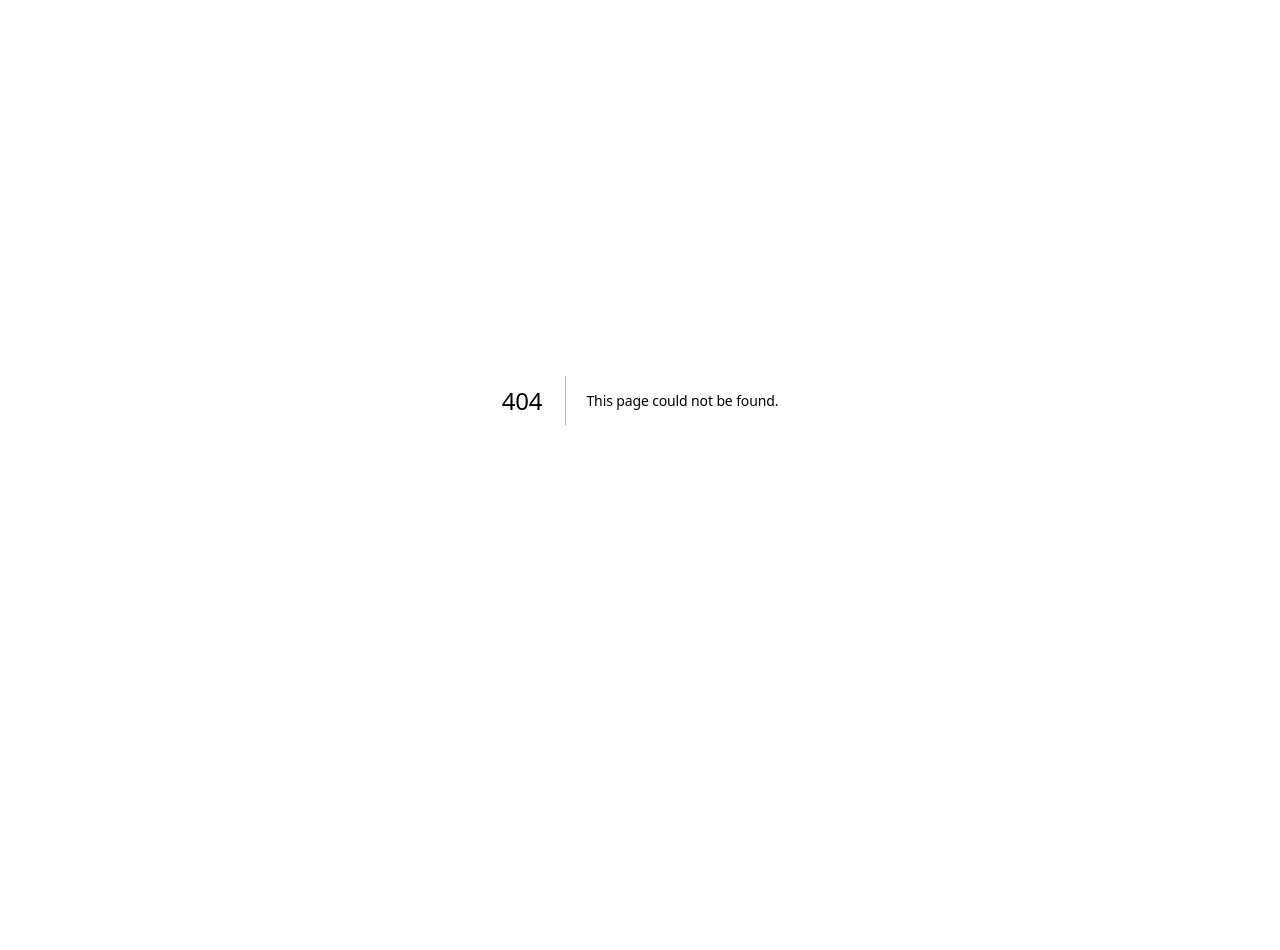
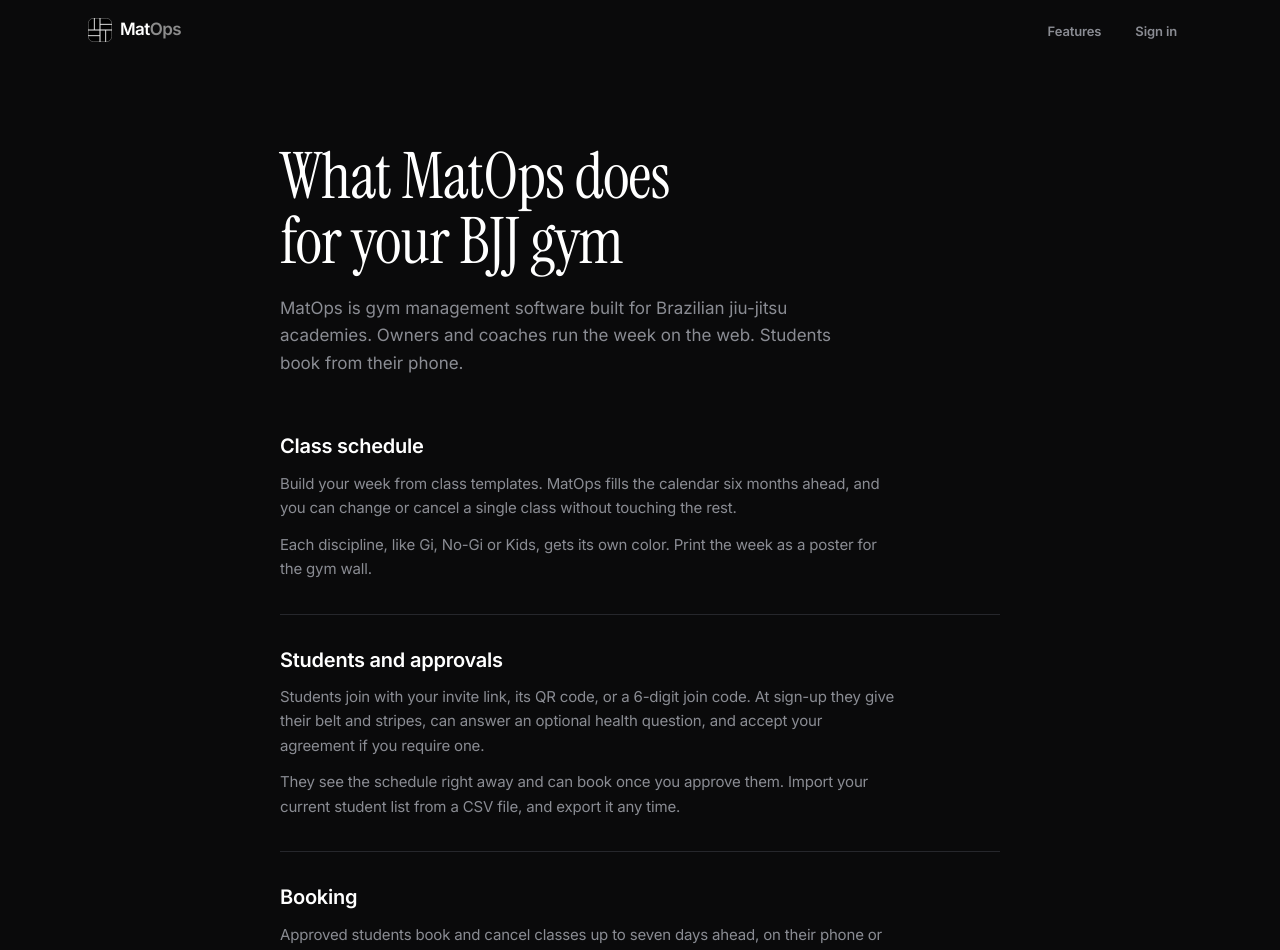
Before and after one commit to ynadtochii/matops, a Next.js app in the folder apps/nextjs/: page /features in a window 1280 px wide. Before the commit this address had no page. Shown: the top 950 px of the page. Before the commit the page ends 800 px from the top, so only its background shows below. Built offline with nearby package versions, Linux system fonts and the light colour scheme; what @t3-oss/env-nextjs would draw is missing.

Commit message:
Add features page, landing FAQ and AI crawler access

```diff
--- a/apps/nextjs/src/app/_components/contact.ts
+++ b/apps/nextjs/src/app/_components/contact.ts
@@ -1,3 +1,5 @@
 export const CONTACT_EMAIL = "yevhenii.tech@gmail.com";
 
 export const REQUEST_ACCESS_HREF = `mailto:${CONTACT_EMAIL}?subject=${encodeURIComponent("MatOps access for my gym")}&body=${encodeURIComponent("Gym name:\nCity:\nAbout how many students:\n")}`;
+
+export const PRICING_HREF = `mailto:${CONTACT_EMAIL}?subject=${encodeURIComponent("MatOps pricing")}`;
--- a/apps/nextjs/src/app/_components/landing.tsx
+++ b/apps/nextjs/src/app/_components/landing.tsx
@@ -13,7 +13,7 @@
 
 import { cn } from "@matops/ui";
 import { buttonClass } from "@matops/ui/button";
-import { Logo, Mark } from "@matops/ui/logo";
+import { Mark } from "@matops/ui/logo";
 import { FOCUS_RING } from "@matops/ui/motion";
 
 import type { Consent } from "~/lib/consent";
@@ -26,9 +26,39 @@
 } from "~/lib/site";
 import { display, MatFloor } from "./auth-door";
 import { ConsentBanner, CookieSettingsButton } from "./consent-banner";
-import { REQUEST_ACCESS_HREF } from "./contact";
+import { CONTACT_EMAIL, PRICING_HREF, REQUEST_ACCESS_HREF } from "./contact";
 import { blockSkin, hueSkin } from "./discipline-skin";
 import { ENTER, stagger } from "./primitives";
+import { FOOTER_LINK, SiteFooter, SiteHeader } from "./site-chrome";
+
+const FAQ: { q: string; a: string; href?: string }[] = [
+  {
+    q: "What is MatOps?",
+    a: "MatOps is gym management software built for Brazilian jiu-jitsu (BJJ) academies. Owners and coaches run the class schedule, approve students and take attendance. Students book classes from their phone.",
+  },
+  {
+    q: "Is MatOps only for BJJ?",
+    a: "It is built for BJJ first. Classes are grouped by discipline, like Gi, No-Gi and Kids, and every student has a belt and stripes. Other grappling gyms with the same kind of timetable can use it too.",
+  },
+  {
+    q: "How do students book classes?",
+    a: "Students join your academy with your invite link or a 6-digit join code. Once you approve them, they book and cancel classes up to seven days ahead, on their phone or on the web.",
+  },
+  {
+    q: "Can I track attendance and belts?",
+    a: "Yes. Coaches mark who came to each class, and you record each student's belt and stripes.",
+  },
+  {
+    q: "How much does MatOps cost?",
+    a: `Pricing depends on your academy. Email ${CONTACT_EMAIL} to ask for a price.`,
+    href: PRICING_HREF,
+  },
+  {
+    q: "How do I start using MatOps?",
+    a: `We are opening MatOps to a few gyms at a time. Email ${CONTACT_EMAIL} with your gym's name and city to ask for access.`,
+    href: REQUEST_ACCESS_HREF,
+  },
+];
 
 const JSON_LD = {
   "@context": "https://schema.org",
@@ -61,13 +91,16 @@
       operatingSystem: "Web",
       publisher: { "@id": `${SITE_URL}/#organization` },
     },
+    {
+      "@type": "FAQPage",
+      mainEntity: FAQ.map(({ q, a }) => ({
+        "@type": "Question",
+        name: q,
+        acceptedAnswer: { "@type": "Answer", text: a },
+      })),
+    },
   ],
 };
-
-const FOOTER_LINK = cn(
-  "hover:text-foreground rounded-sm transition-colors motion-reduce:transition-none",
-  FOCUS_RING,
-);
 
 export function Landing({ consent }: { consent: Consent | null }) {
   return (
@@ -87,14 +120,7 @@
           __html: JSON.stringify(JSON_LD).replace(/</g, "\\u003c"),
         }}
       />
-      <header className="mx-auto flex w-full max-w-6xl items-center justify-between px-4 py-4 sm:px-6">
-        <Link href="/" className={cn("rounded-md", FOCUS_RING)}>
-          <Logo size={24} />
-        </Link>
-        <Link href="/sign-in" className={buttonClass({ variant: "ghost" })}>
-          Sign in
-        </Link>
-      </header>
+      <SiteHeader />
 
       <main className="flex-1">
         <section className="relative isolate px-4 pt-12 sm:px-6 sm:pt-20">
@@ -172,6 +198,22 @@
         </section>
 
         <section className="border-border border-t px-4 py-24 sm:px-6 sm:py-28">
+          <div className="mx-auto grid max-w-6xl gap-10 lg:grid-cols-[1fr_2fr] lg:gap-16">
+            <h2 className="text-2xl font-semibold tracking-tight">Questions</h2>
+            <dl className="divide-border divide-y">
+              {FAQ.map(({ q, a, href }) => (
+                <div key={q} className="py-5 first:pt-0 last:pb-0">
+                  <dt className="text-base font-medium">{q}</dt>
+                  <dd className="text-muted-foreground mt-2 max-w-[65ch] text-base leading-relaxed text-pretty">
+                    <Answer text={a} href={href} />
+                  </dd>
+                </div>
+              ))}
+            </dl>
+          </div>
+        </section>
+
+        <section className="border-border border-t px-4 py-24 sm:px-6 sm:py-28">
           <div className="mx-auto flex max-w-xl flex-col items-center text-center">
             <h2
               className={cn(
@@ -210,18 +252,30 @@
         </section>
       </main>
 
-      <footer className="border-border border-t">
-        <div className="text-muted-foreground mx-auto flex max-w-6xl items-center justify-between px-4 py-6 text-xs sm:px-6">
-          <Logo size={18} withWordmark={false} />
-          <div className="flex items-center gap-4">
-            <CookieSettingsButton className={FOOTER_LINK} />
-            <Link href="/privacy" className={FOOTER_LINK}>
-              Privacy
-            </Link>
-          </div>
-        </div>
-      </footer>
+      <SiteFooter>
+        <CookieSettingsButton className={FOOTER_LINK} />
+      </SiteFooter>
     </div>
+  );
+}
+
+function Answer({ text, href }: { text: string; href?: string }) {
+  const [before, after] = text.split(CONTACT_EMAIL);
+  if (!href || after === undefined) return text;
+  return (
+    <>
+      {before}
+      <a
+        href={href}
+        className={cn(
+          "text-foreground decoration-muted-foreground rounded-sm underline underline-offset-4 hover:decoration-current",
+          FOCUS_RING,
+        )}
+      >
+        {CONTACT_EMAIL}
+      </a>
+      {after}
+    </>
   );
 }
 
--- /dev/null
+++ b/apps/nextjs/src/app/_components/site-chrome.tsx
@@ -0,0 +1,49 @@
+import type { ReactNode } from "react";
+import Link from "next/link";
+
+import { cn } from "@matops/ui";
+import { buttonClass } from "@matops/ui/button";
+import { Logo } from "@matops/ui/logo";
+import { FOCUS_RING } from "@matops/ui/motion";
+
+export const FOOTER_LINK = cn(
+  "hover:text-foreground rounded-sm transition-colors motion-reduce:transition-none",
+  FOCUS_RING,
+);
+
+export function SiteHeader() {
+  return (
+    <header className="mx-auto flex w-full max-w-6xl items-center justify-between px-4 py-4 sm:px-6">
+      <Link href="/" className={cn("rounded-md", FOCUS_RING)}>
+        <Logo size={24} />
+      </Link>
+      <nav aria-label="Main" className="flex items-center gap-1">
+        <Link href="/features" className={buttonClass({ variant: "ghost" })}>
+          Features
+        </Link>
+        <Link href="/sign-in" className={buttonClass({ variant: "ghost" })}>
+          Sign in
+        </Link>
+      </nav>
+    </header>
+  );
+}
+
+export function SiteFooter({ children }: { children?: ReactNode }) {
+  return (
+    <footer className="border-border border-t">
+      <div className="text-muted-foreground mx-auto flex max-w-6xl items-center justify-between px-4 py-6 text-xs sm:px-6">
+        <Logo size={18} withWordmark={false} />
+        <div className="flex items-center gap-4">
+          {children}
+          <Link href="/features" className={FOOTER_LINK}>
+            Features
+          </Link>
+          <Link href="/privacy" className={FOOTER_LINK}>
+            Privacy
+          </Link>
+        </div>
+      </div>
+    </footer>
+  );
+}
--- /dev/null
+++ b/apps/nextjs/src/app/features/page.tsx
@@ -0,0 +1,150 @@
+import type { Metadata } from "next";
+import Link from "next/link";
+
+import { cn } from "@matops/ui";
+import { buttonClass } from "@matops/ui/button";
+
+import { display } from "~/app/_components/auth-door";
+import {
+  CONTACT_EMAIL,
+  PRICING_HREF,
+  REQUEST_ACCESS_HREF,
+} from "~/app/_components/contact";
+import { SiteFooter, SiteHeader } from "~/app/_components/site-chrome";
+
+const TITLE = "MatOps features: BJJ gym management software";
+const DESCRIPTION =
+  "What MatOps does for a BJJ academy: class schedule, student approvals, booking, attendance, belts, drop-in visitors and class change notices.";
+
+export const metadata: Metadata = {
+  title: { absolute: TITLE },
+  description: DESCRIPTION,
+  alternates: { canonical: "/features" },
+  openGraph: {
+    type: "website",
+    url: "/features",
+    siteName: "MatOps",
+    title: TITLE,
+    description: DESCRIPTION,
+  },
+};
+
+const FEATURES = [
+  {
+    title: "Class schedule",
+    body: [
+      "Build your week from class templates. MatOps fills the calendar six months ahead, and you can change or cancel a single class without touching the rest.",
+      "Each discipline, like Gi, No-Gi or Kids, gets its own color. Print the week as a poster for the gym wall.",
+    ],
+  },
+  {
+    title: "Students and approvals",
+    body: [
+      "Students join with your invite link, its QR code, or a 6-digit join code. At sign-up they give their belt and stripes, can answer an optional health question, and accept your agreement if you require one.",
+      "They see the schedule right away and can book once you approve them. Import your current student list from a CSV file, and export it any time.",
+    ],
+  },
+  {
+    title: "Booking",
+    body: [
+      "Approved students book and cancel classes up to seven days ahead, on their phone or on the web. Pending, suspended and archived students cannot book.",
+      "Class size is a soft limit: you see when a class is over, and nobody is turned away at the door.",
+    ],
+  },
+  {
+    title: "Attendance and belts",
+    body: [
+      "Coaches mark who came to each class, and the dashboard shows classes that still need attendance.",
+      "Record each student's belt and stripes, and keep coach notes on their training.",
+    ],
+  },
+  {
+    title: "Drop-in visitors",
+    body: [
+      "Share one drop-in link or its QR code. A visitor fills in a short form, then books a class coming up or marks themselves present at a class on now.",
+      "Every visitor lands in your drop-in leads list, with their belt level and contact details.",
+    ],
+  },
+  {
+    title: "Class change notices",
+    body: [
+      "When you cancel or change a class, every student booked gets an email and a push notification. No group chat needed.",
+    ],
+  },
+  {
+    title: "Coaches",
+    body: [
+      "Invite coaches with their own link and approve them. Coaches see the schedule and students and take attendance. Academy settings stay with the owner and managers.",
+    ],
+  },
+];
+
+const LINK =
+  "text-foreground decoration-muted-foreground rounded-sm underline underline-offset-4 hover:decoration-current";
+
+export default function FeaturesPage() {
+  return (
+    <div className="bg-background flex min-h-dvh flex-col">
+      <SiteHeader />
+
+      <main className="mx-auto w-full max-w-3xl flex-1 px-4 pt-12 pb-24 sm:px-6 sm:pt-20">
+        <h1
+          className={cn(
+            display.className,
+            "text-5xl leading-[1.02] tracking-[-0.01em] text-balance sm:text-6xl",
+          )}
+        >
+          What MatOps does for your BJJ gym
+        </h1>
+        <p className="text-muted-foreground mt-5 max-w-xl text-lg leading-relaxed text-pretty">
+          MatOps is gym management software built for Brazilian jiu-jitsu
+          academies. Owners and coaches run the week on the web. Students book
+          from their phone.
+        </p>
+
+        <div className="divide-border mt-14 divide-y">
+          {FEATURES.map((f) => (
+            <section key={f.title} className="py-8 first:pt-0">
+              <h2 className="text-xl font-semibold">{f.title}</h2>
+              {f.body.map((p) => (
+                <p
+                  key={p}
+                  className="text-muted-foreground mt-3 max-w-[65ch] text-base leading-relaxed text-pretty"
+                >
+                  {p}
+                </p>
+              ))}
+            </section>
+          ))}
+          <section className="py-8">
+            <h2 className="text-xl font-semibold">Pricing</h2>
+            <p className="text-muted-foreground mt-3 max-w-[65ch] text-base leading-relaxed text-pretty">
+              Pricing depends on your academy. Email{" "}
+              <a href={PRICING_HREF} className={LINK}>
+                {CONTACT_EMAIL}
+              </a>{" "}
+              to ask for a price.
+            </p>
+          </section>
+        </div>
+
+        <div className="mt-10 flex flex-wrap gap-2">
+          <a
+            href={REQUEST_ACCESS_HREF}
+            className={buttonClass({ variant: "primary", size: "lg" })}
+          >
+            Request access
+          </a>
+          <Link
+            href="/sign-in"
+            className={buttonClass({ variant: "secondary", size: "lg" })}
+          >
+            Sign in
+          </Link>
+        </div>
+      </main>
+
+      <SiteFooter />
+    </div>
+  );
+}
--- a/apps/nextjs/src/app/robots.ts
+++ b/apps/nextjs/src/app/robots.ts
@@ -2,20 +2,9 @@
 
 import { INDEXABLE, SITE_URL } from "~/lib/site";
 
-// Crawlers that collect pages to train models. Search and answer crawlers
-// (Googlebot, Bingbot, OAI-SearchBot, Claude-SearchBot, PerplexityBot) stay
-// allowed under `*`.
-const AI_TRAINING_BOTS = [
-  "GPTBot",
-  "ClaudeBot",
-  "anthropic-ai",
-  "Google-Extended",
-  "Applebot-Extended",
-  "CCBot",
-  "Meta-ExternalAgent",
-  "Bytespider",
-  "cohere-training-data-crawler",
-];
+// Crawls hard and is known to ignore crawl limits. Every other crawler,
+// including the AI training ones, may read the public pages.
+const BLOCKED_BOTS = ["Bytespider"];
 
 export default function robots(): MetadataRoute.Robots {
   if (!INDEXABLE) return { rules: { userAgent: "*", disallow: "/" } };
@@ -26,7 +15,7 @@
         allow: "/",
         disallow: ["/api/", "/entities/", "/linear-ds"],
       },
-      { userAgent: AI_TRAINING_BOTS, disallow: "/" },
+      { userAgent: BLOCKED_BOTS, disallow: "/" },
     ],
     sitemap: `${SITE_URL}/sitemap.xml`,
     host: SITE_URL,
--- a/apps/nextjs/src/app/sitemap.ts
+++ b/apps/nextjs/src/app/sitemap.ts
@@ -5,6 +5,7 @@
 export default function sitemap(): MetadataRoute.Sitemap {
   return [
     { url: `${SITE_URL}/`, changeFrequency: "monthly", priority: 1 },
+    { url: `${SITE_URL}/features`, changeFrequency: "monthly", priority: 0.8 },
     { url: `${SITE_URL}/sign-in`, changeFrequency: "yearly", priority: 0.4 },
     { url: `${SITE_URL}/privacy`, changeFrequency: "yearly", priority: 0.2 },
   ];
```
Also changed, not shown: apps/nextjs/public/llms.txt, 2 other files (tests, documents, lock files or other folders).
